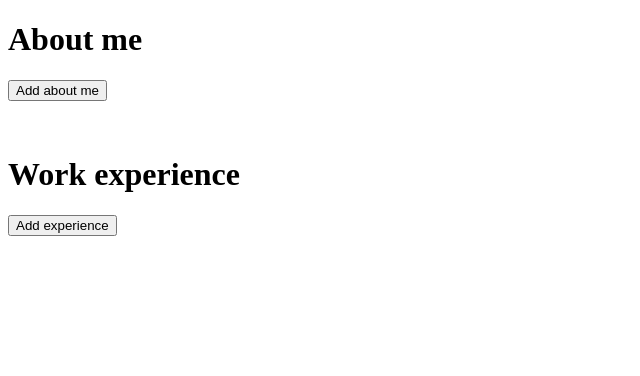
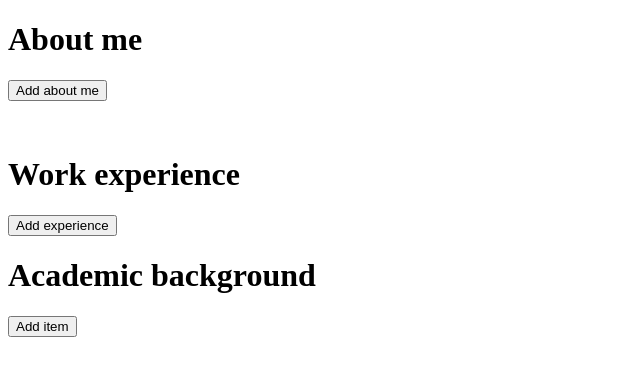
Before and after one commit to GatMaximoAr/personal-website, a Django app: page /portfolio/ in a window 1280 px wide. Shown: the top 376 px of the page, without its empty margins (0-640 px from the left). Run offline with Django 4.2, Linux system fonts and the light colour scheme; the visitor is signed in with stand-in values (Sample User, id 1); data that the repository does not hold is empty.

Commit message:
simple CRUD academic background implemented

```diff
--- a/mysite/portfolio/admin.py
+++ b/mysite/portfolio/admin.py
@@ -1,5 +1,6 @@
 from django.contrib import admin
-from .models import AboutMe, Experience
+from .models import AboutMe, Experience, Background
 
 admin.site.register(AboutMe)
 admin.site.register(Experience)
+admin.site.register(Background)
--- a/mysite/portfolio/templates/index.html
+++ b/mysite/portfolio/templates/index.html
@@ -35,4 +35,21 @@
         {% endfor %}
      {% endif %}
 
+ <h1 id="heading-academic">Academic background</h1>
+ <a href='{% url "portfolio:add_background" %}'><button id="add_background">Add item</button></a>
+ {% if data_.backgrounds %}
+         {% for background in data_.backgrounds %}
+         <div id="academic_background_{{ forloop.counter }}">
+             <a href='{% url "portfolio:edit_background" background.id %}'><button id="edit_academic_background_{{ forloop.counter }}">edit</button></a>
+             <a href='{% url "portfolio:delete_background" background.id %}'><button id="delete_academic_background_{{ forloop.counter }}">delete</button></a>
+              <p id="background_{{ forloop.counter }}_title">Title:{{background.title}}</p>
+              <p>Institution:{{background.institution}}</p>
+              <p>Degree:{{background.degree}}</p>
+              <p>Start date:{{background.start_date}}</p>
+              <p>Finish date:{{background.finish_date}}</p>
+              <p>More info:{{background.link_info}}</p>
+              <img src={{background.picture.url}}>
+         </div>
+        {% endfor %}
+ {% endif %}
 {% endblock %}
--- a/mysite/portfolio/urls.py
+++ b/mysite/portfolio/urls.py
@@ -10,5 +10,9 @@ urlpatterns = [
     path("delete/about/", views.delete_about, name="delete_about"),
     path("add/experience/", views.AddExperience.as_view(), name="add_experience"),
     path("edit/experience/<int:pk>", views.EditExperience.as_view(), name="edit_experience"),
-    path("delete/experience/<int:id>", views.delete_experience, name="delete_experience")
+    path("delete/experience/<int:id>", views.delete_experience, name="delete_experience"),
+    path("add/academic-background/", views.AddBackground.as_view(), name="add_background"),
+    path("edit/academic-background/<int:pk>", views.EditBackground.as_view(),
+         name="edit_background"),
+    path("delete/academic-background/<int:id>", views.delete_background, name="delete_background")
 ]
--- a/mysite/portfolio/views.py
+++ b/mysite/portfolio/views.py
@@ -2,8 +2,8 @@ from django.shortcuts import render, redirect, get_object_or_404
 from django.core.exceptions import ObjectDoesNotExist
 from django.urls import reverse_lazy
 from django.views.generic.edit import CreateView, UpdateView
-from .forms import AboutMeForm, ExperienceForm
-from .models import AboutMe, Experience
+from .forms import AboutMeForm, ExperienceForm, BackgroundForm
+from .models import AboutMe, Experience, Background
 
 
 def index(request):
@@ -13,7 +13,9 @@ def index(request):
         user = request.user
         # data = AboutMe.objects.filter(user=user).first()
         experience = Experience.objects.filter(user=user)
+        backgrounds = Background.objects.filter(user=user)
         user.experience = experience
+        user.backgrounds = backgrounds
 
     return render(request, "index.html", {"data_": user})
 
@@ -91,3 +93,39 @@ def delete_experience(request, id):
     experience.delete()
 
     return redirect("portfolio:index")
+
+
+class AddBackground(CreateView):
+    """Create academic background record."""
+
+    model = Background
+    form_class = BackgroundForm
+    template_name = 'edit_background.html'
+    success_url = reverse_lazy('portfolio:index')
+
+    def form_valid(self, form):
+        """Validate, add the current user and save the form."""
+        form.instance.user = self.request.user
+        return super().form_valid(form)
+
+
+class EditBackground(UpdateView):
+    """Update academic background record."""
+
+    model = Background
+    form_class = BackgroundForm
+    template_name = 'edit_background.html'
+    success_url = reverse_lazy('portfolio:index')
+
+    def form_valid(self, form):
+        """Validate, add the current user and save the form."""
+        form.instance.user = self.request.user
+        return super().form_valid(form)
+
+
+def delete_background(request, id):
+    """Delete 'Academic background' of current user by id."""
+    background = get_object_or_404(Background, pk=id)
+    background.delete()
+
+    return redirect("portfolio:index")
```
Also changed, not shown: mysite/portfolio/forms.py (+20 -1 lines), mysite/portfolio/models.py (+19 -0 lines), mysite/portfolio/templates/edit_background.html (added, +13 -0 lines), mysite/portfolio/tests/functional_tests/test_academic_background.py (added, +162 -0 lines), mysite/portfolio/tests/functional_tests/test_work_experience.py (+7 -6 lines), mysite/portfolio/tests/unit_tests/test_academic_background.py (added, +67 -0 lines), mysite/portfolio/tests/unit_tests/tests_pages.py (+5 -0 lines), mysite/portfolio/migrations/0003_background.py (added).
